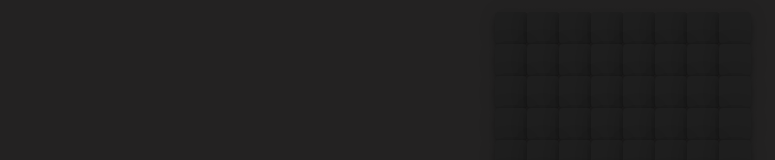
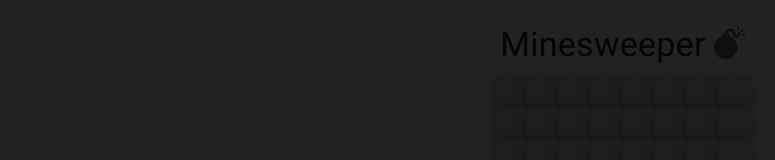
Before and after one commit to aashrafh/minesweeper, a Vue app: page / in a window 1280 px wide. Shown: the top 160 px of the page, without its empty margins (17-792 px from the left). Built offline with nearby package versions, Linux system fonts and the light colour scheme.

Commit message:
add logo

```diff
--- a/src/App.vue
+++ b/src/App.vue
@@ -1,9 +1,9 @@
 <template>
   <v-app>
-    <v-content>
+    <v-main>
       <grid />
       <timer />
-    </v-content>
+    </v-main>
   </v-app>
 </template>
 
--- a/src/components/Grid.vue
+++ b/src/components/Grid.vue
@@ -1,5 +1,9 @@
 <template>
   <v-container>
+    <v-row justify="center" align="center">
+      <p class="display-1 my-6">Minesweeper</p>
+      <v-icon x-large>mdi-bomb</v-icon>
+    </v-row>
     <v-row v-for="(row, rowIdx) in pattern" :key="rowIdx" justify="center" no-gutters>
       <template v-for="(col , colIdx) in row">
         <v-hover v-slot:default="{ hover }" :key="colIdx">
```
